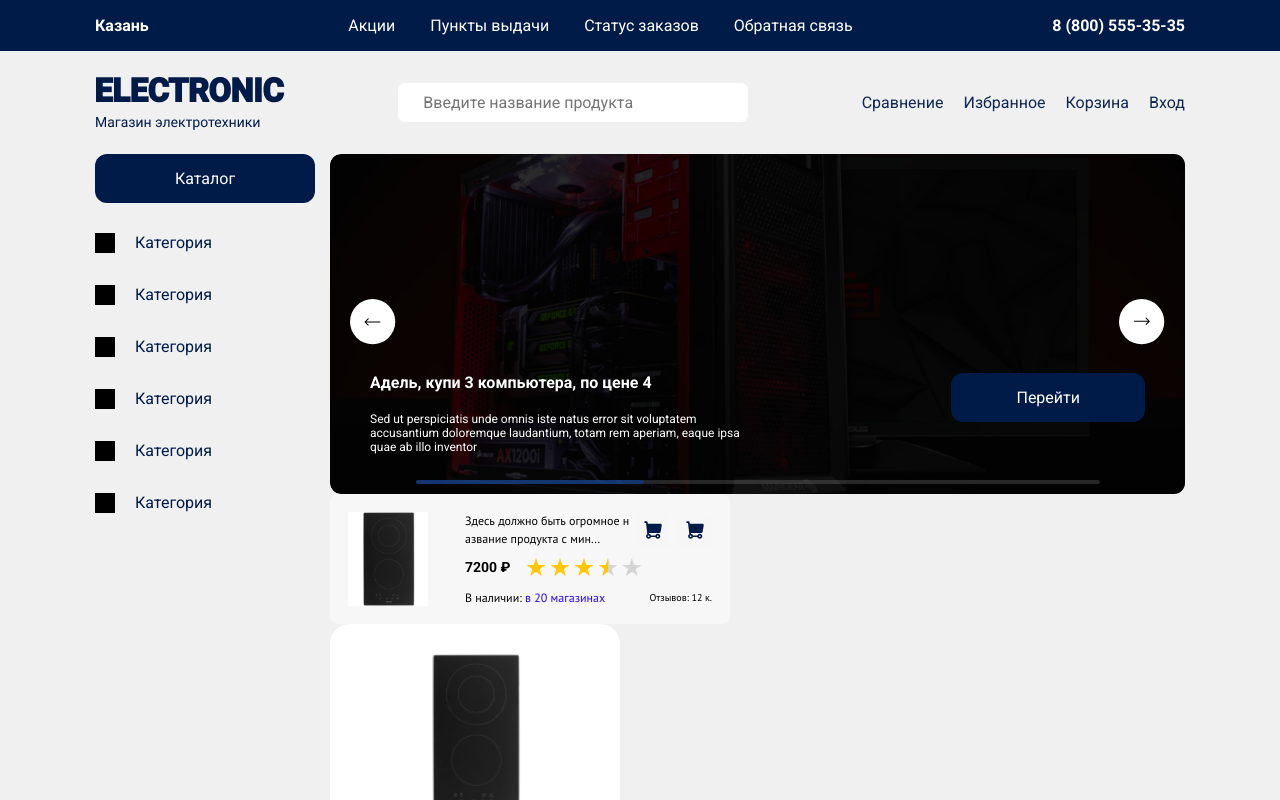
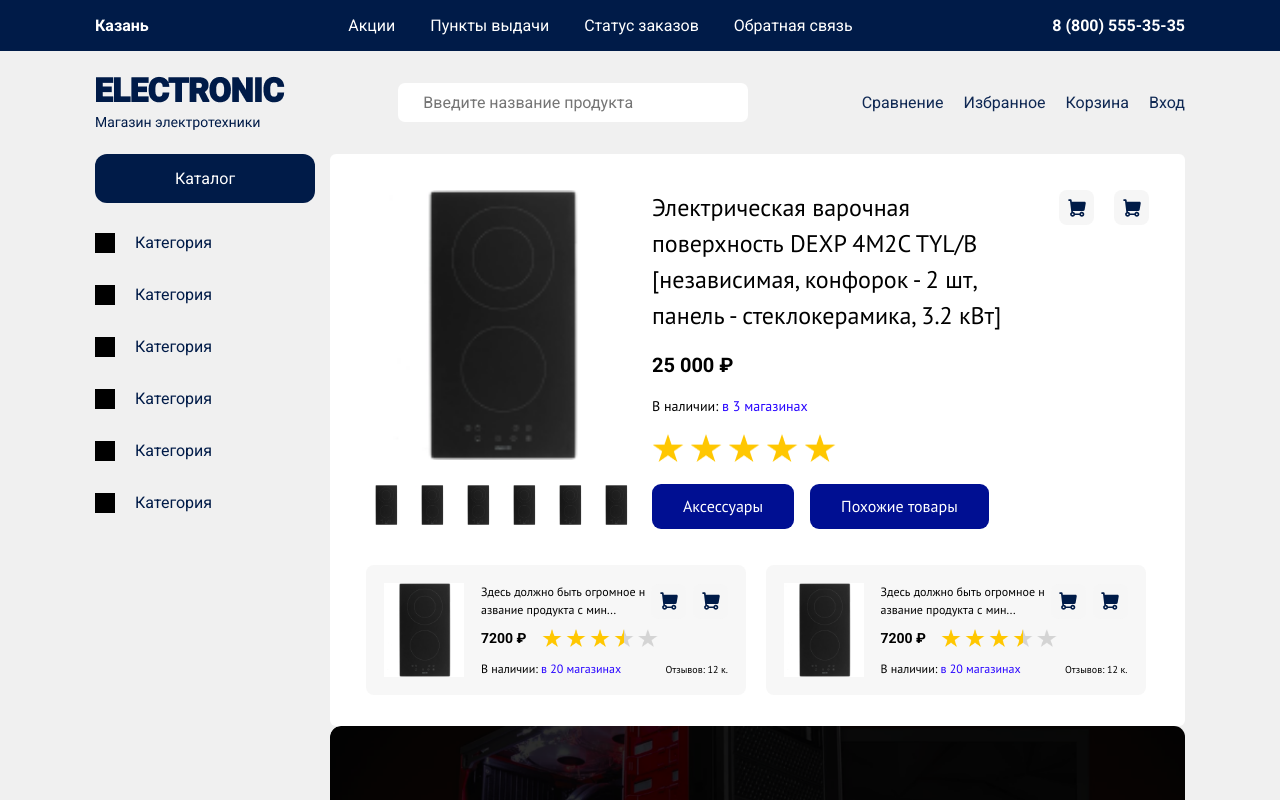
Before and after one commit to Timer4ik/electronic-public.frontend, a Next.js app: page / in a window 1280 px wide. Shown: the top 800 px of the page. Built offline with nearby package versions, Linux system fonts and the light colour scheme.

Commit message:
+add product preview

```diff
--- a/src/entities/Product/components/ProductCard.tsx
+++ b/src/entities/Product/components/ProductCard.tsx
@@ -13,7 +13,7 @@
     actionButtons: React.ReactElement[] | React.ReactElement
 }
 
-const Card: FC<Props> = ({
+export const ProductCard: FC<Props> = ({
     children,
     price,
     feedbackCount,
@@ -49,5 +49,3 @@
         </div>
     )
 }
-
-export default Card
--- a/src/entities/Product/components/ProductPreview.tsx
+++ b/src/entities/Product/components/ProductPreview.tsx
@@ -0,0 +1,66 @@
+import Button from "@/shared/ui/Button"
+import CartButton from "@/shared/ui/CartButton"
+import Stars from "@/shared/ui/Stars"
+import Image from "next/image"
+import React, { FC } from "react"
+import { Swiper, SwiperSlide } from "swiper/react"
+
+type Props = {
+    children?: React.ReactElement | React.ReactElement[]
+}
+
+export const ProductPreview: FC<Props> = ({ children }) => {
+
+    return (
+        <div className="product__preview">
+            <div className="preview__row">
+                <div className="preview__gallery">
+                    <div className="preview__main">
+                        <Image src="/images/product.png" width={100} height={100} alt="" />
+                    </div>
+                    <div className="preview__etc">
+                        <Image src="/images/product.png" width={100} height={100} alt="" />
+                        <Image src="/images/product.png" width={100} height={100} alt="" />
+                        <Image src="/images/product.png" width={100} height={100} alt="" />
+                        <Image src="/images/product.png" width={100} height={100} alt="" />
+                        <Image src="/images/product.png" width={100} height={100} alt="" />
+                        <Image src="/images/product.png" width={100} height={100} alt="" />
+                    </div>
+                </div>
+                <div className="preview__content">
+                    <div className="preview__row">
+                        <div className="preview__column">
+                            <div className="preview__title">
+                                Электрическая варочная поверхность DEXP 4M2C      TYL/B [независимая, конфорок -       2 шт, панель - стеклокерамика, 3.2 кВт]
+                            </div>
+                        </div>
+                        <div className="preview__column actions">
+                            <CartButton />
+                            <CartButton />
+                        </div>
+                    </div>
+                    <div className="preview__row">
+                        <div className="preview__price">
+                            25 000 ₽
+                        </div>
+                    </div>
+                    <div className="preview__row">
+                        <div className="preview__available">
+                            В наличии: <span>в 3 магазинах</span>
+                        </div>
+                    </div>
+                    <div className="preview__row">
+                        <Stars filledCount={5} className="preview__stars" />
+                    </div>
+                    <div className="preview__row">
+                        <Button>Аксессуары</Button>
+                        <Button>Похожие товары</Button>
+                    </div>
+                </div>
+            </div>
+            <div className="preview__row">
+                {children}
+            </div>
+        </div>
+    )
+}
--- a/src/entities/Product/components/ProductRow.tsx
+++ b/src/entities/Product/components/ProductRow.tsx
@@ -17,7 +17,7 @@
 
 }
 
-const ProductItem: FC<Props> = ({
+export const ProductRow: FC<Props> = ({
     title,
     image,
     price,
@@ -54,5 +54,3 @@
         </div>
     );
 }
-
-export default ProductItem;
--- a/src/entities/Product/index.tsx
+++ b/src/entities/Product/index.tsx
@@ -1 +1,4 @@
-export {ProductSmallCard} from "./components/ProductSmallCard"
+export { ProductSmallCard } from "./components/ProductSmallCard"
+export { ProductCard } from "./components/ProductCard"
+export { ProductPreview } from "./components/ProductPreview"
+export { ProductRow } from "./components/ProductRow"
--- a/src/pages/index.tsx
+++ b/src/pages/index.tsx
@@ -2,10 +2,15 @@
 import type { NextPageWithLayout } from './_app'
 import { Layout } from '@/shared'
 import { PromotionSlider } from '@/widgets'
-import { ProductSmallCard } from '@/entities/Product'
+import { ProductPreview, ProductSmallCard } from '@/entities/Product'
 import Button from '@/shared/ui/Button'
 import CartButton from '@/shared/ui/CartButton'
 import { CategoryBlock } from '@/entities/Category'
+import { Swiper, SwiperSlide } from 'swiper/react'
+
+import "swiper/css";
+import "swiper/css/navigation";
+import "swiper/css/scrollbar";
 
 type Props = {
   title: string
@@ -33,6 +38,19 @@
 
   return (
     <>
+      <ProductPreview >
+        <Swiper slidesPerView={2} spaceBetween={16}>
+          <SwiperSlide>
+            <ProductSmallCard {...data} />
+          </SwiperSlide>
+          <SwiperSlide>
+            <ProductSmallCard {...data} />
+          </SwiperSlide>
+          <SwiperSlide>
+            <ProductSmallCard {...data} />
+          </SwiperSlide>
+        </Swiper>
+      </ProductPreview>
       <PromotionSlider />
       <ProductSmallCard {...data} />
       <CategoryBlock available={1544} photo='/images/product.png' href="" title='Название' minPrice={2000} />
--- a/src/shared/styles/index.css
+++ b/src/shared/styles/index.css
@@ -404,7 +404,7 @@
 
 .card-small {
     display: flex;
-    width: 400px;
+    width: 380px;
     height: 130px;
 
     background: #F7F7F7;
@@ -487,7 +487,6 @@
 }
 
 .swiper-slide {
-    text-align: center;
     font-size: 18px;
     background: #fff;
 
@@ -497,7 +496,7 @@
     align-items: center;
 }
 
-.swiper-slide img {
+.swiper-slide .promotion-image {
     display: block;
     width: 100%;
     height: 100%;
@@ -707,3 +706,126 @@
     display: flex;
     justify-content: space-between;
 }
+
+.product__preview {
+    background: #FFFFFF;
+    border-radius: 6px;
+
+    width: 100%;
+    height: 572px;
+
+    padding: 36px;
+}
+
+
+.product__preview {
+    display: flex;
+    flex-direction: column;
+}
+
+.preview__row {
+    display: flex;
+    margin-bottom: 18px;
+}
+
+.preview__gallery {
+    display: flex;
+    flex-direction: column;
+
+    margin-right: 28px;
+}
+
+.preview__main {
+    width: 270px;
+    height: 270px;
+    margin-bottom: 25px;
+}
+
+.preview__etc img {
+    width: 40px;
+    height: 40px;
+    object-fit: contain;
+    margin-right: 6px;
+}
+
+.preview__etc img:last-child {
+    margin-right: 0px;
+}
+
+.preview__main img {
+    width: 100%;
+    height: 100%;
+    object-fit: contain;
+}
+
+.preview__title {
+    font-family: 'PT Sans';
+    font-style: normal;
+    font-weight: 400;
+    font-size: 24px;
+    line-height: 150.93%;
+}
+
+.preview__column.actions {
+    display: flex;
+    margin-right: 0;
+}
+
+.preview__column.actions .cart-buton {
+    margin-right: 20px;
+}
+
+.preview__column.actions .cart-buton:last-child {
+    margin-right: 0px;
+}
+
+.preview__price {
+    font-family: 'Roboto';
+    font-style: normal;
+    font-weight: 700;
+    font-size: 20px;
+    line-height: 136.69%;
+}
+
+.preview__available {
+    font-family: 'PT Sans';
+    font-style: normal;
+    font-weight: 400;
+    font-size: 14px;
+    line-height: 136.69%;
+}
+
+.preview__available span {
+    color: #2805FF;
+}
+
+.preview__stars img {
+    width: 32px;
+    height: 28px;
+    margin-right: 6px;
+}
+
+.preview__stars img:last-child {
+    margin-right: 0px;
+}
+
+.preview__row>* {
+    margin-right: 16px;
+}
+
+.preview__row button {
+    background: #000F92;
+    border-radius: 9px;
+
+    font-family: 'PT Sans';
+    font-style: normal;
+    font-weight: 400;
+    font-size: 16px;
+    line-height: 21px;
+    padding: 12px 31px;
+
+}
+
+.preview__content {
+    margin-right: 0;
+}
```
Also changed, not shown: src/shared/ui/StarSvg.tsx (added, +15 -0 lines).
